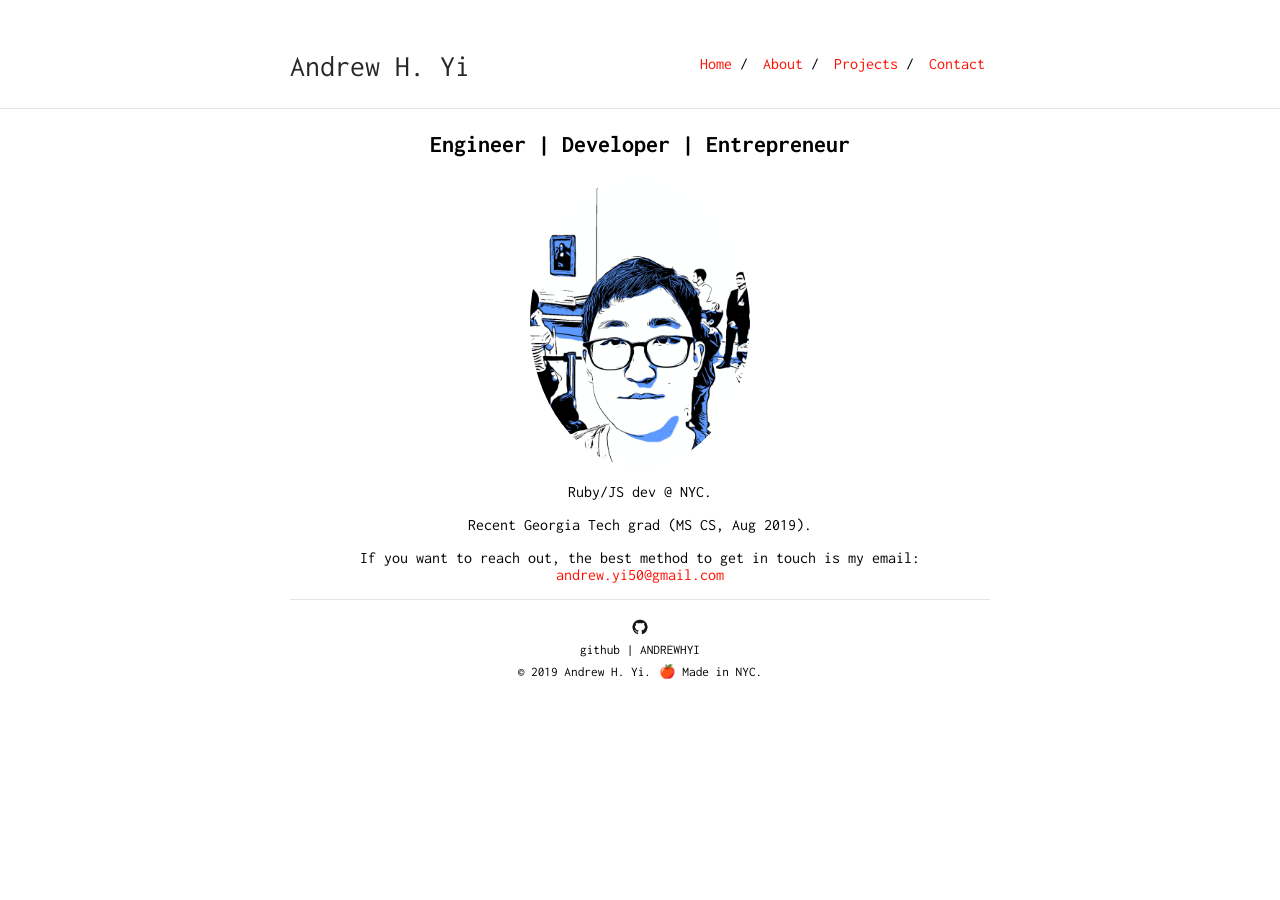
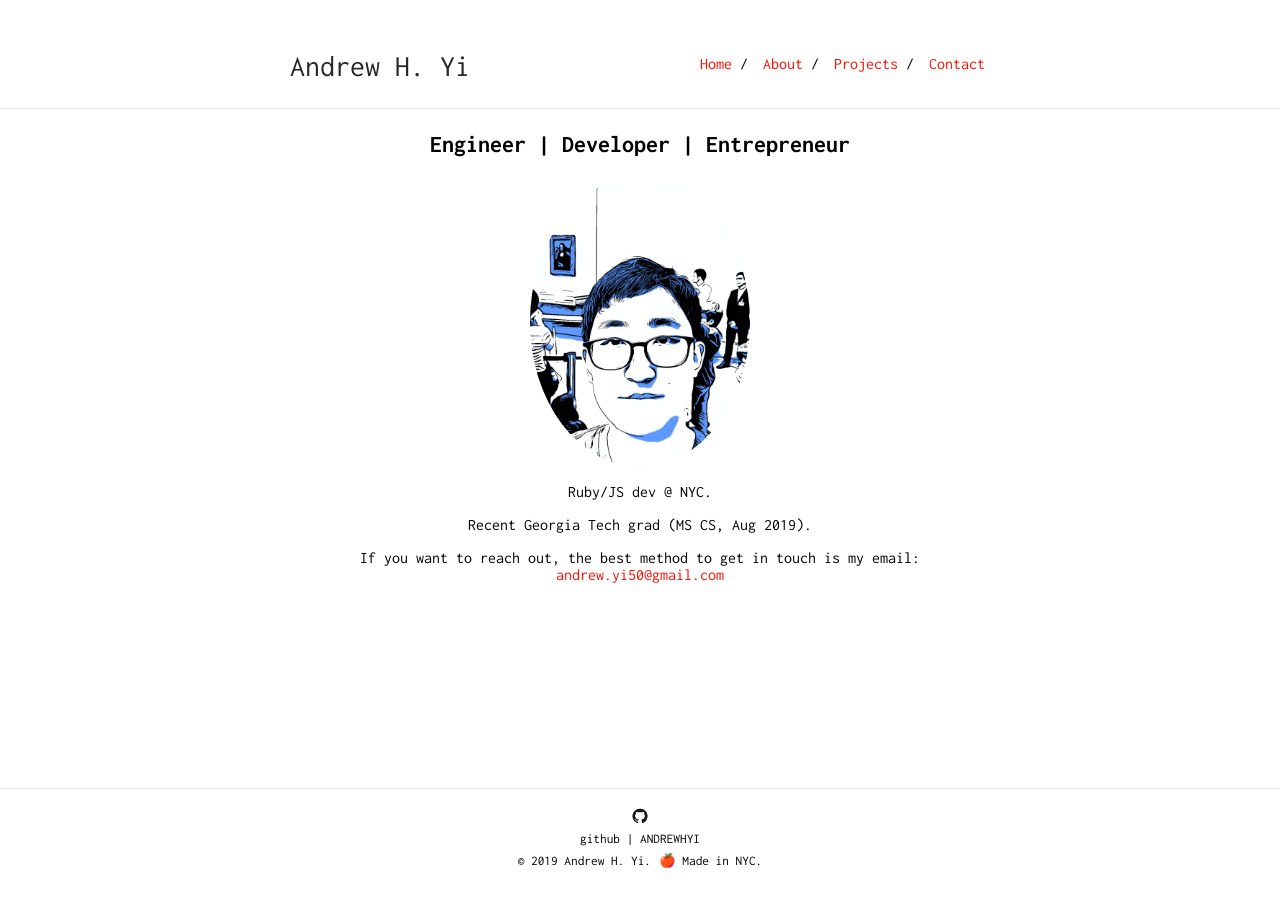
Before and after one commit to AndrewHYi/andrewhyi.github.io, a Jekyll site: the page built from index.md, in a window 1280 px wide. Built offline with Jekyll 4.4.1, drawn with Linux system fonts in a browser that asks for light colours.

Commit message:
Fixed bottom footer

```diff
--- a/_layouts/default.html
+++ b/_layouts/default.html
@@ -86,24 +86,7 @@
                     {% if page.title %}{{ page.title }}{% endif %}
                 </h1>
                 {{ content }}
-                {% if site.footer == true %}
-                    <hr />
-                    <p style="text-align: center; margin-bottom: 5px">
-                        <a href="{{ site.footer_url }}" style="color: black; text-decoration: none">
-                          <img class="medium-icon" src="./images/github-logo.png" />
-                        </a>
-                        <br>
-                        <a href="{{ site.footer_url }}" style="color: black">
-                          <small>github | ANDREWHYI </small>
-                        </a>
 
-                        <div style="text-align: center; margin-bottom: 10px">
-                            <small>© 2019 Andrew H. Yi.</small>
-                            <small>🍎 Made in NYC.</small>
-                        </div>
-                    </p>
-
-                {% endif %}
             </div>
     </div>
     {% if site.tracking_id %}
@@ -117,5 +100,23 @@
         </script>
     {% endif %}
 </body>
-<footer>
-</footer>
+
+{% if site.footer == true %}
+    <footer>
+    <hr />
+    <p style="text-align: center; margin-bottom: 5px">
+        <a href="{{ site.footer_url }}" style="color: black; text-decoration: none">
+          <img class="medium-icon" src="./images/github-logo.png" />
+        </a>
+        <br>
+        <a href="{{ site.footer_url }}" style="color: black">
+          <small>github | ANDREWHYI </small>
+        </a>
+
+        <div style="text-align: center; margin-bottom: 10px">
+            <small>© 2019 Andrew H. Yi.</small>
+            <small>🍎 Made in NYC.</small>
+        </div>
+    </p>
+    </footer>
+{% endif %}
--- a/_sass/_style.scss
+++ b/_sass/_style.scss
@@ -13,6 +13,7 @@ body {
     margin: 0;
     font-family: "Inconsolata";
     height: 100%;
+    margin-bottom: 200px;
 }
 a {
     text-decoration: none;
@@ -99,6 +100,17 @@ hr {
 	text-align: center;
 }
 
+footer {
+    padding-bottom: 1em;
+    background: white;
+    @media (min-width: 800px) {
+        position: fixed;
+        width: 100%;
+        bottom: 0;
+        left: 0;
+    }
+}
+
 /* Mobile */
 
 @media (max-width: 800px) {
```
